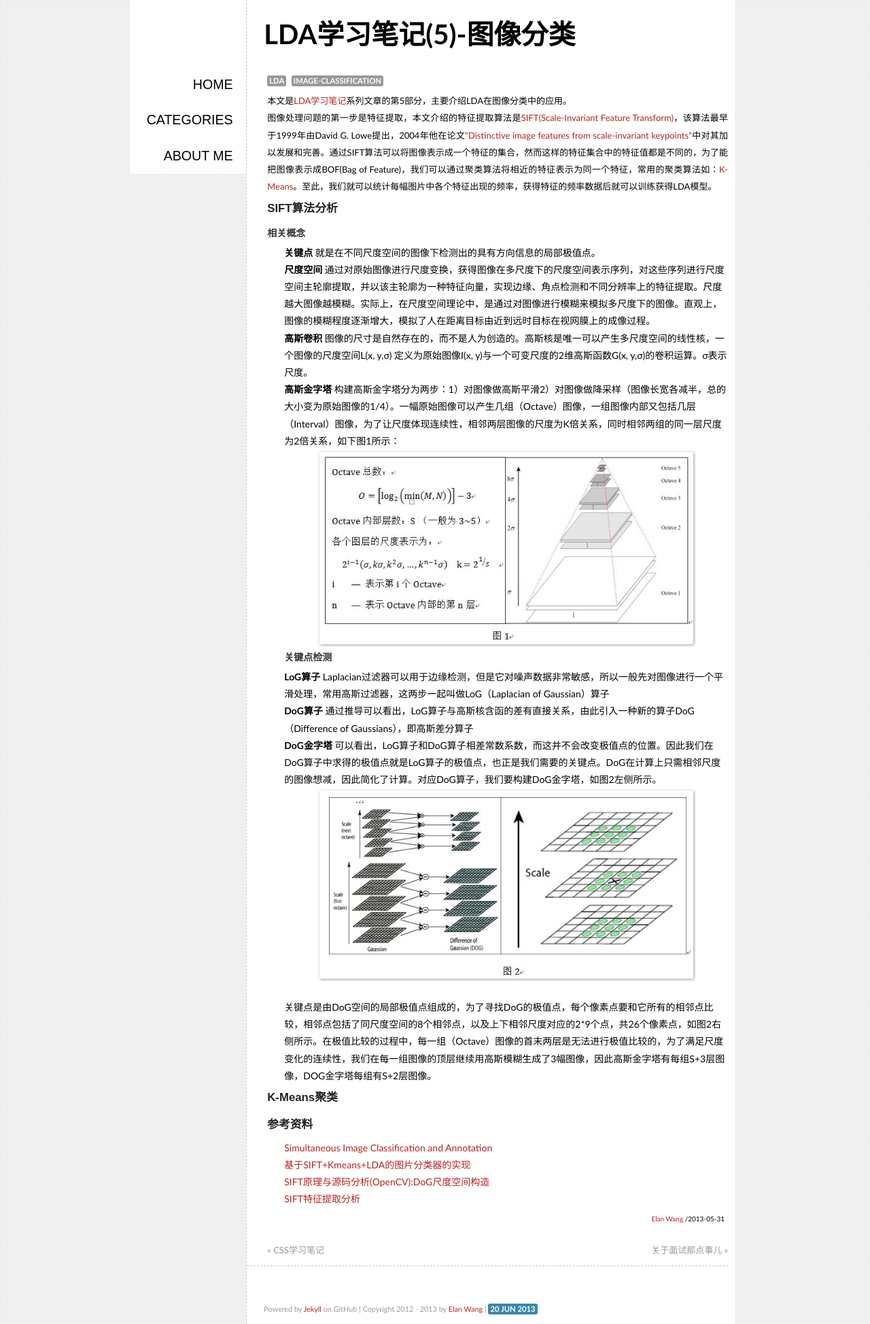
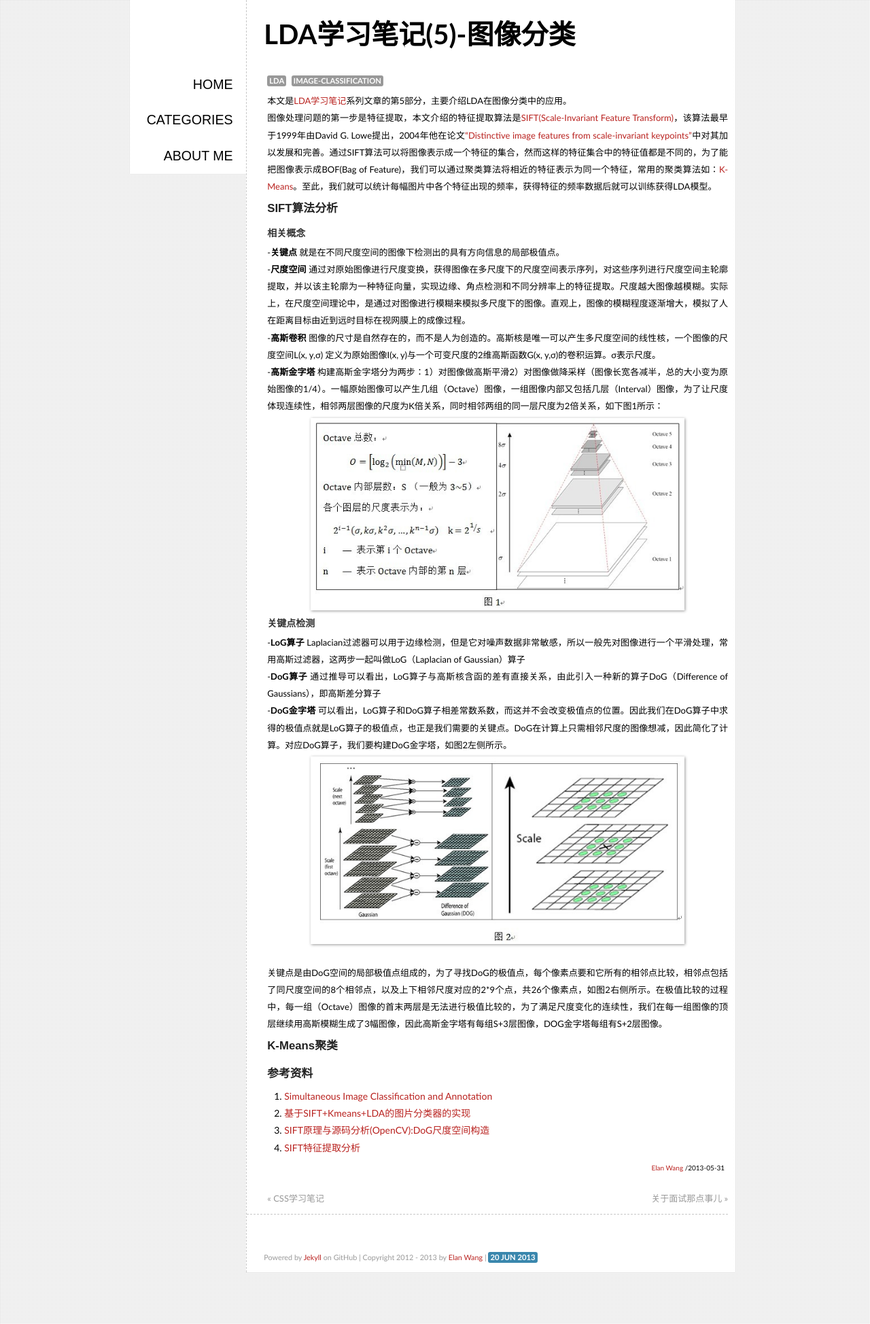
Before and after one commit to elan2wang/note, a Jekyll site: the page built from _posts/2013-05-31-lda-image-classification.md, in a window 1280 px wide. Shown: the whole page at 68% size. Built offline with Jekyll 4.4.1, drawn with Linux system fonts in a browser that asks for light colours; comment, search, counter and statistics services are not loaded; after the commit the page ends 1872 px from its top, so only the background shows below that.

Commit message:
edit style

```diff
--- a/style/note.css
+++ b/style/note.css
@@ -20,7 +20,11 @@ h2{font-family:"Cuprum","Hiragino Sans GB","Microsoft YaHei",sans-serif;font-siz
 h3{font-family:"Cuprum","Hiragino Sans GB","Microsoft YaHei",sans-serif;font-size:1.2em;color:#222;line-height: 2.4em;}
 h4{font-family:"Cuprum","Hiragino Sans GB","Microsoft YaHei",sans-serif;font-size:1.0em;color:#333;line-height: 2.2em;}
 
-ol,ul{
+ol {
+	padding-left:25px;
+}
+
+ul {
 	padding-left:25px;
 	list-style:none;
 }
```
Also changed, not shown: _posts/2013-05-31-lda-image-classification.md (+7 -7 lines), _posts/2013-06-18-ios-note.md (renamed from _posts/2013-06-18-ios-note.txt).
